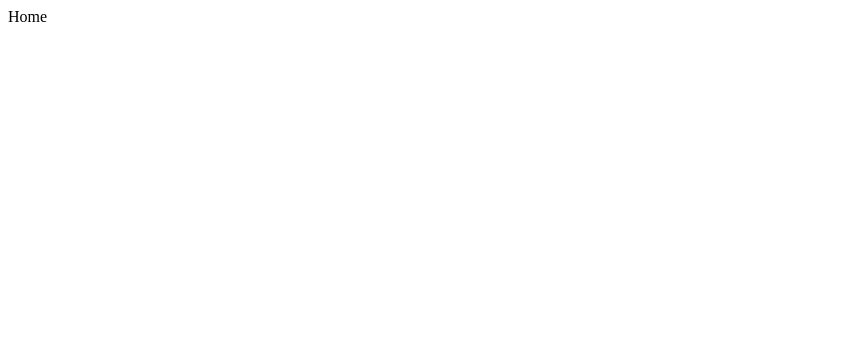
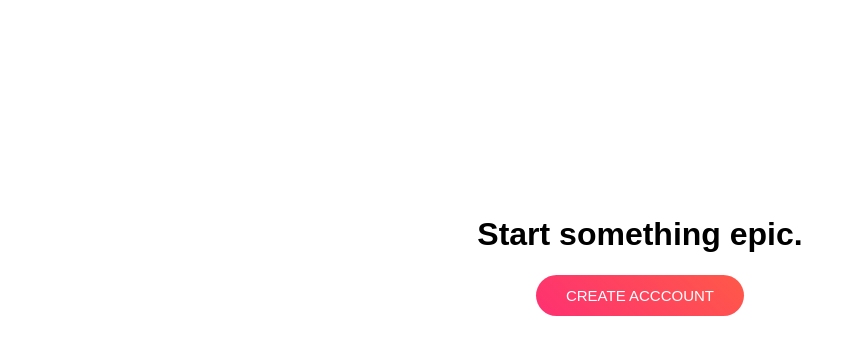
Before and after one commit to ProtoShiva/tinder-clone, a React (Vite) app in the folder tinder/: page / in a window 1280 px wide. Shown: the top 354 px of the page, without its empty margins (0-856 px from the left). Built offline with nearby package versions, Linux system fonts and the light colour scheme.

Commit message:
create Nav bar logo

```diff
--- /dev/null
+++ b/tinder/src/components/Nav.jsx
@@ -0,0 +1,19 @@
+import React from "react"
+import whiteLogo from "../images/tinder_logo_white.png"
+import colorLogo from "../images/color-logo-tinder.png"
+
+const Nav = ({ minimal }) => {
+  return (
+    <nav>
+      <div className="logo-container">
+        <img
+          className="logo"
+          src={minimal ? colorLogo : whiteLogo}
+          alt="tinder"
+        />
+      </div>
+    </nav>
+  )
+}
+
+export default Nav
--- a/tinder/src/index.css
+++ b/tinder/src/index.css
@@ -0,0 +1,32 @@
+* {
+  box-sizing: border-box;
+  font-family: "Readex Pro", sans-serif;
+}
+
+html{
+    margin: 0;
+  padding: 0;
+}
+
+body{
+  text-align: center
+}
+
+@import url("https://fonts.googleapis.com/css2?family=Readex+Pro:wght@200;300;400;500;700&display=swap");
+
+.primary-button {
+  color: #fff;
+  text-transform: uppercase;
+  font-size: 15px;
+  background: linear-gradient(45deg, #fe3072, #ff5948);
+  padding: 12px 30px;
+  border-radius: 30px;
+  border: none;
+  cursor: pointer;
+}
+
+.primary-button:hover {
+  background: linear-gradient(260deg, #fe3072, #ff5948);
+}
+
+/* Nav-Bar */
--- a/tinder/src/pages/Home.jsx
+++ b/tinder/src/pages/Home.jsx
@@ -1,7 +1,21 @@
 import React from "react"
-
+import Nav from "../components/Nav"
 const Home = () => {
-  return <div>Home</div>
+  const authToken = false
+  const handleClick = () => {
+    console.log("clicked button")
+  }
+  return (
+    <>
+      <Nav minimal={false} />
+      <div className="home">
+        <h1>Start something epic.</h1>
+        <button className="primary-button" onClick={handleClick}>
+          {authToken ? "SignIn" : "Create Acccount"}
+        </button>
+      </div>
+    </>
+  )
 }
 
 export default Home
```
Also changed, not shown: tinder/src/images/color-logo-tinder.png (added), tinder/src/images/tinder_logo_white.png (added).
